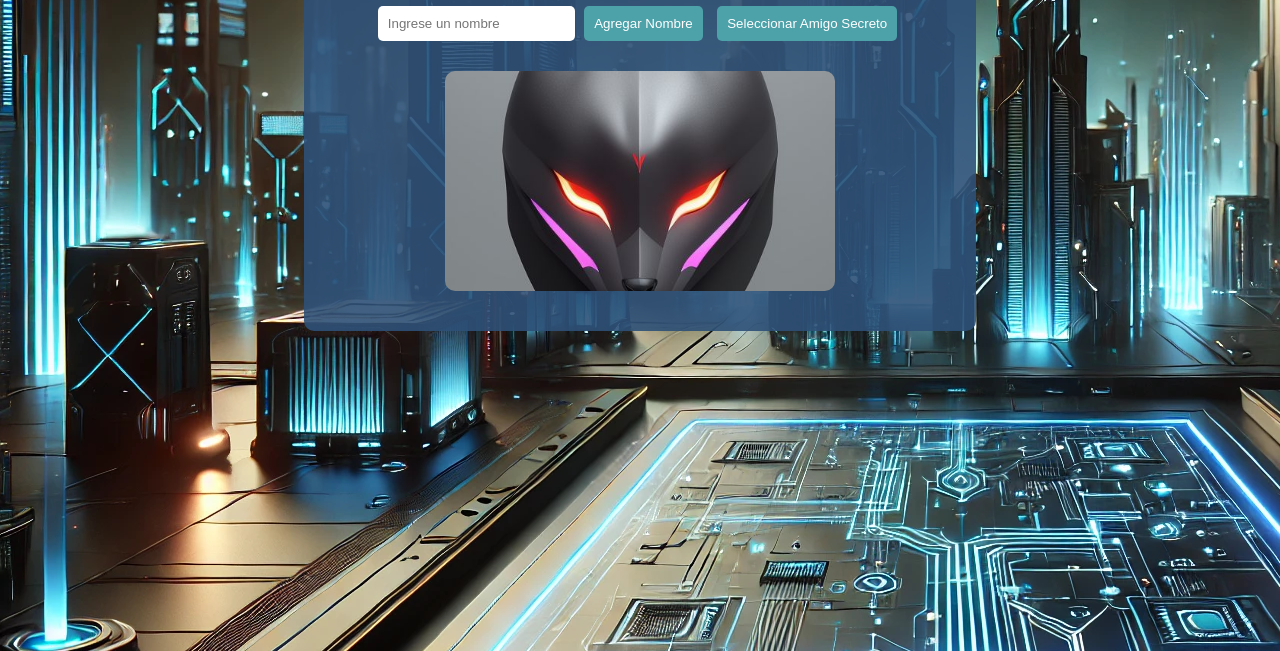
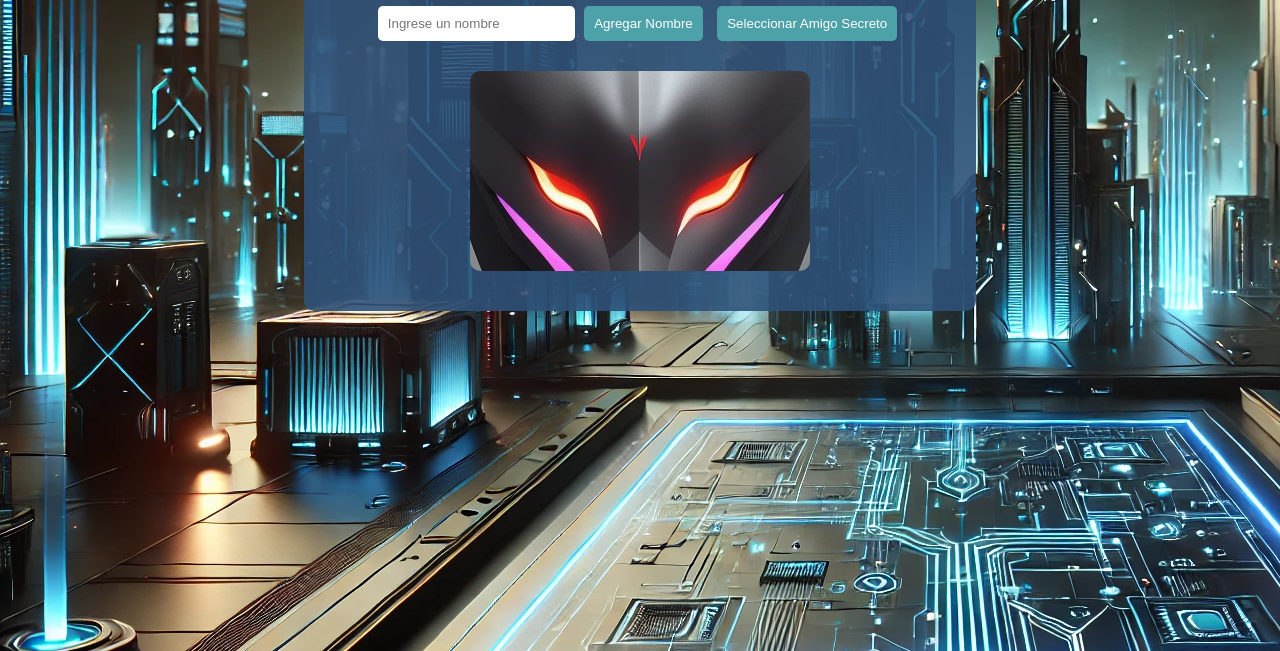
Before and after one commit to alejore97/amigoSecreto, a plain HTML site: page index.html in a window 1280 px wide. Shown: the part 149-800 px from the top of the page. Drawn offline with Linux system fonts and the light colour scheme.

Commit message:
amigoSecretoTerminado

```diff
--- a/styles.css
+++ b/styles.css
@@ -43,11 +43,11 @@ button:hover {
 
 #resultado {
     background-image: url('img/card2.jpg'); /* Nueva imagen */
-    background-size: cover;
+    background-size: auto;
     background-repeat: no-repeat;
     background-position: center;
-    width: 350px; /* Ajuste del tamaño */
-    height: 180px;
+    width: 300px; /* Ajuste del tamaño */
+    height: 160px;
     padding: 20px;
     border-radius: 10px;
     font-size: 22px;
```
